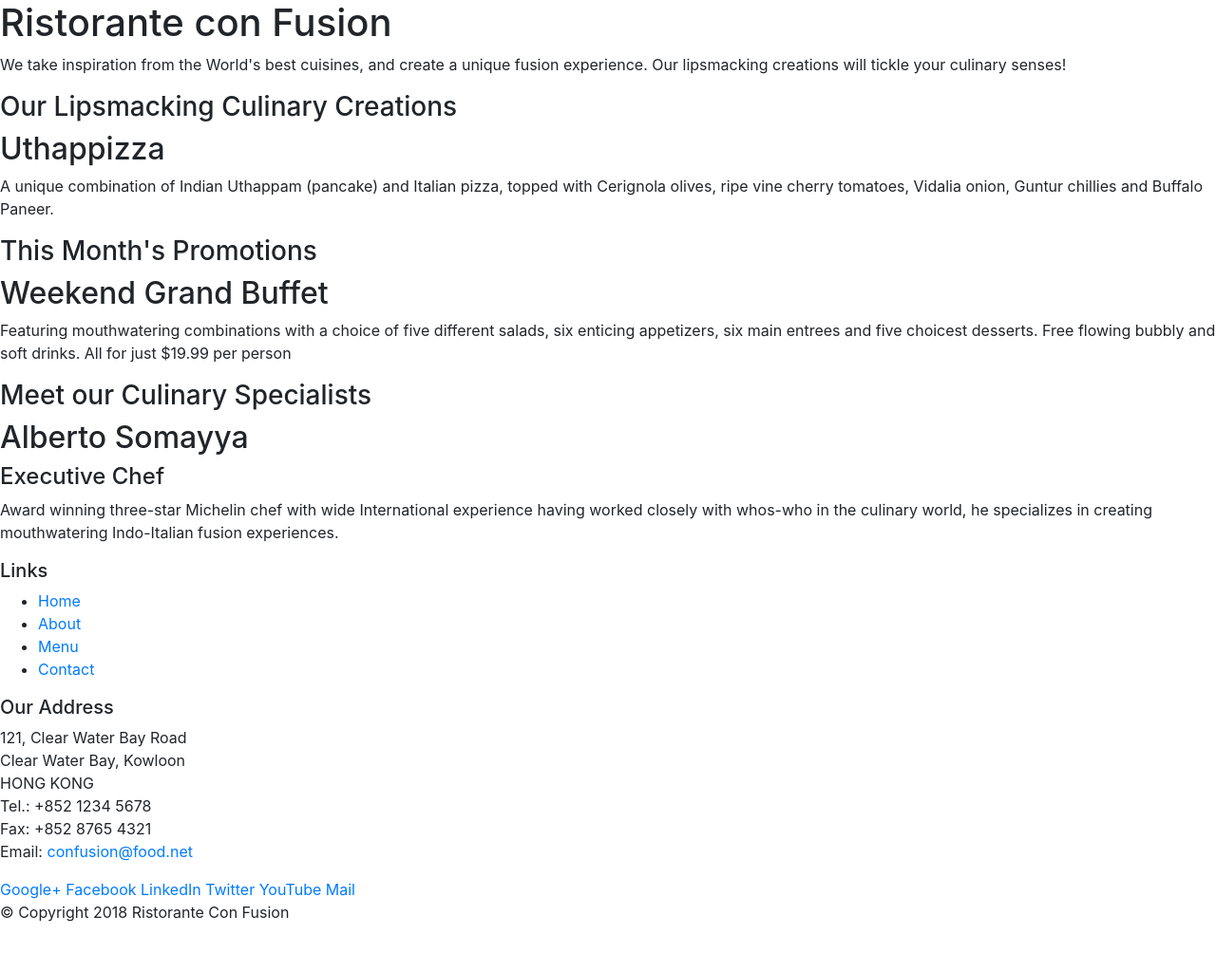
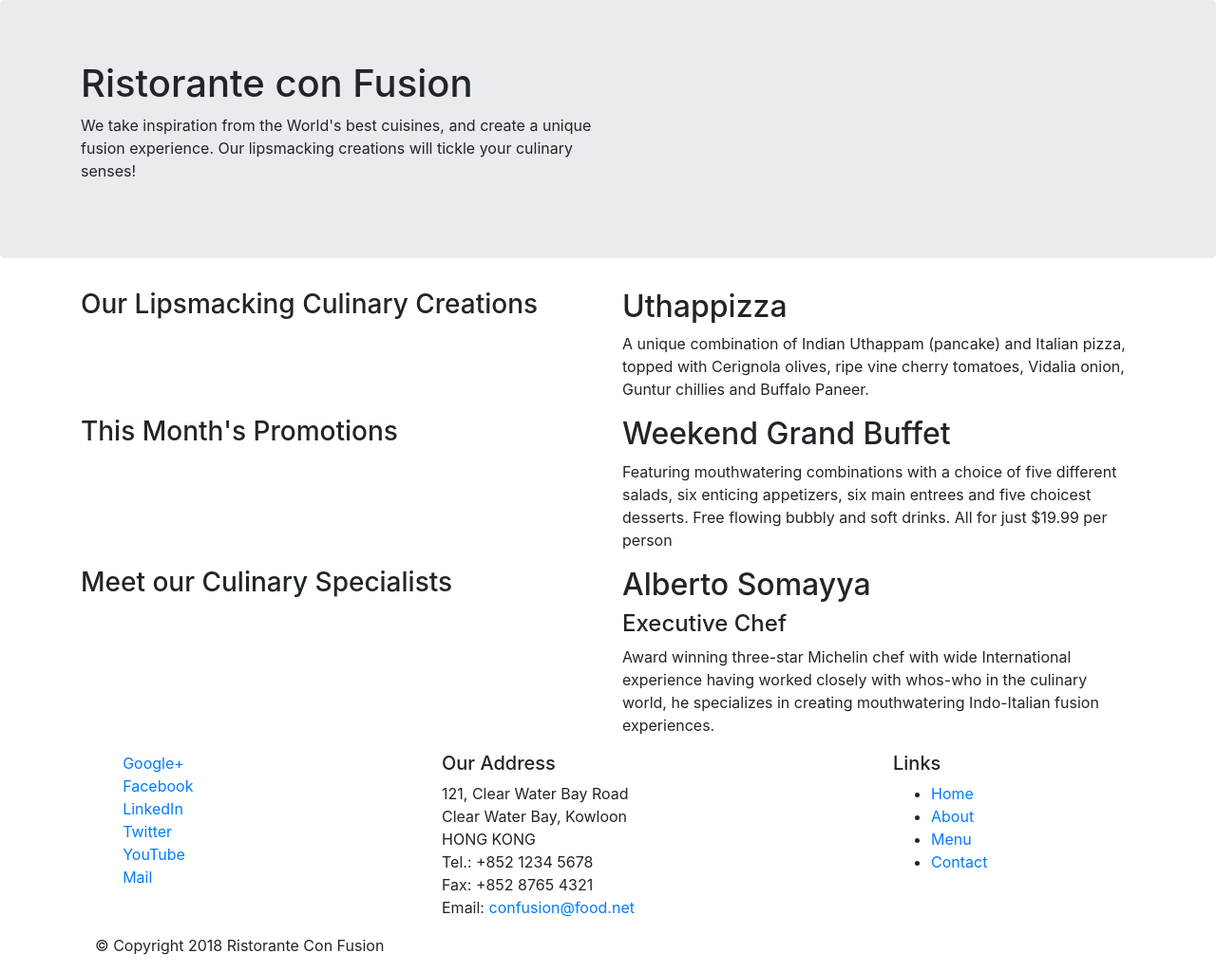
Before and after one commit to nadabaklouti/CourseraProjectBootstrap, a website: page index.html in a window 1280 px wide. Shown: the whole page at 95% size. Before the commit the page ends 989 px from the top, so only its background shows below. Drawn offline with nearby package versions, Linux system fonts and the light colour scheme.

Commit message:
Bootstrap Grid Part 1

```diff
--- a/index.html
+++ b/index.html
@@ -14,46 +14,46 @@
 
 <body>
 
-    <header>
-        <div>
-            <div>
-                <div>
+    <header class="jumbotron">
+        <div class="container">
+            <div class="row">
+                <div class="col-12 col-sm-6">
                     <h1>Ristorante con Fusion</h1>
                     <p>We take inspiration from the World's best cuisines, and create a unique fusion experience. Our lipsmacking creations will tickle your culinary senses!</p>
                 </div>
-                <div>
+                <div class="col-12 col-sm">
                 </div>
             </div>
         </div>
     </header>
 
-    <div>
-        <div>
-            <div>
+    <div class="container">
+        <div class="row">
+            <div class="col-12 col-sm-6">
                 <h3>Our Lipsmacking Culinary Creations</h3>
             </div>
-            <div>
+            <div class="col-12 col-sm">
                 <h2>Uthappizza</h2>
                 <p>A unique combination of Indian Uthappam (pancake) and Italian pizza, topped with Cerignola olives, ripe vine cherry tomatoes, Vidalia onion, Guntur chillies and Buffalo Paneer.</p>
             </div>
         </div>
 
 
-        <div>
-            <div>
+        <div class="row">
+            <div class="col-12 col-sm-6">
                 <h3>This Month's Promotions</h3>
             </div>
-            <div>
+            <div class="col-12 col-sm">
                 <h2>Weekend Grand Buffet</h2>
                 <p>Featuring mouthwatering combinations with a choice of five different salads, six enticing appetizers, six main entrees and five choicest desserts. Free flowing bubbly and soft drinks. All for just $19.99 per person </p>
             </div>
         </div>
 
-        <div>
-            <div>
+        <div class="row">
+            <div class="col-12 col-sm-6">
                 <h3>Meet our Culinary Specialists</h3>
             </div>
-            <div>
+            <div class="col-12 col-sm">
                 <h2>Alberto Somayya</h2>
                 <h4>Executive Chef</h4>
                 <p>Award winning three-star Michelin chef with wide International experience having worked closely with whos-who in the culinary world, he specializes in creating mouthwatering Indo-Italian fusion experiences. </p>
@@ -62,9 +62,9 @@
     </div>
 
     <footer>
-        <div>
-            <div>
-                <div>
+        <div class="container">
+            <div class="row">
+                <div class="col-12 col-sm-4 order-sm-last col-md-3">
                     <h5>Links</h5>
                     <ul>
                         <li><a href="#">Home</a></li>
@@ -73,7 +73,7 @@
                         <li><a href="#">Contact</a></li>
                     </ul>
                 </div>
-                <div>
+                <div class="col-7 col-sm-5">
                     <h5>Our Address</h5>
                     <address>
 		              121, Clear Water Bay Road<br>
@@ -84,8 +84,8 @@
 		              Email: <a href="mailto:confusion@food.net">confusion@food.net</a>
 		           </address>
                 </div>
-                <div>
-                    <div>
+                <div class="col col-sm order-sm-first col-md">
+                    <div class="col-4 offset-1 col-sm-2">
                         <a href="http://google.com/+">Google+</a>
                         <a href="http://www.facebook.com/profile.php?id=">Facebook</a>
                         <a href="http://www.linkedin.com/in/">LinkedIn</a>
@@ -95,7 +95,7 @@
                     </div>
                 </div>
            </div>
-           <div>
+           <div class="col-auto">
                 <div>
                     <p>© Copyright 2018 Ristorante Con Fusion</p>
                 </div>
@@ -103,6 +103,11 @@
         </div>
     </footer>
 
+
+      <!-- jQuery first, then Popper.js, then Bootstrap JS. -->
+      <script src="node_modules/jquery/dist/jquery.slim.min.js"></script>
+      <script src="node_modules/popper.js/dist/umd/popper.min.js"></script>
+      <script src="node_modules/bootstrap/dist/js/bootstrap.min.js"></script>
 </body>
 
 </html>
```
